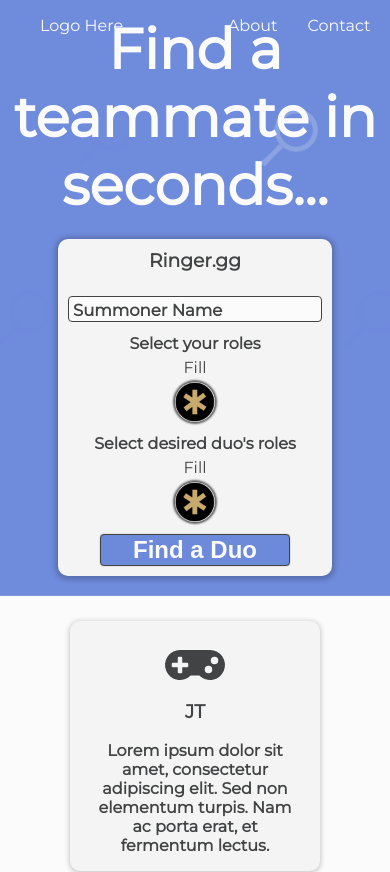
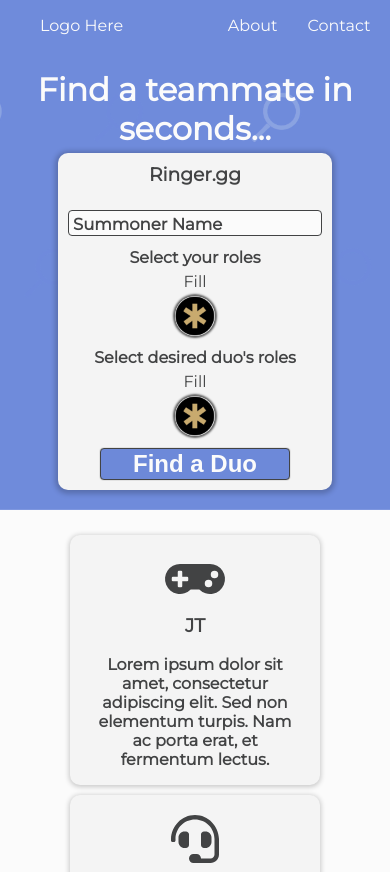
Before and after one commit to jayvickers/ringer, a React app: page / in a window 390 px wide. Shown: the top 872 px of the page. Built offline with nearby package versions, Linux system fonts and the light colour scheme.

Commit message:
responsiveness

```diff
--- a/src/components/ActionPane/_action-pane.less
+++ b/src/components/ActionPane/_action-pane.less
@@ -6,7 +6,7 @@
   max-width: 400px;
   max-height: 340px;
   background-color: @off-white-background;
-  margin: 5px auto 20px;
+  margin: 5px auto auto;
   transition: box-shadow 150ms ease-in;
   transition: margin-top 150ms ease-in;
   box-shadow: 0px 1px 5px 3px @default-box-shadow-color;
--- a/src/components/TopPane/_top-pane.less
+++ b/src/components/TopPane/_top-pane.less
@@ -4,7 +4,7 @@
   display: flex;
   flex-direction: column;
   width: 100%;
-  height: 50%;
+  height: 60%;
   //background-color: @blue-bg-color;
   background-position: center; /* Center the image */
   background-repeat: no-repeat; /* Do not repeat the image */
@@ -20,7 +20,7 @@
   }
 
   .top-pane-text-container {
-    margin: @site-header-margins 0;
+    margin: auto 0;
     color: @off-white-background-2;
 
     h1 {
--- a/src/index.less
+++ b/src/index.less
@@ -25,8 +25,12 @@
   .top-pane {
     .top-pane-text-container {
       h1 {
-        font-size: 1.5em;
+        margin: 70px auto auto;
+        font-size: 2em !important;
       }
+    }
+    .action-pane {
+      margin-bottom: 20px;
     }
   }
   .bottom-pane {
```
